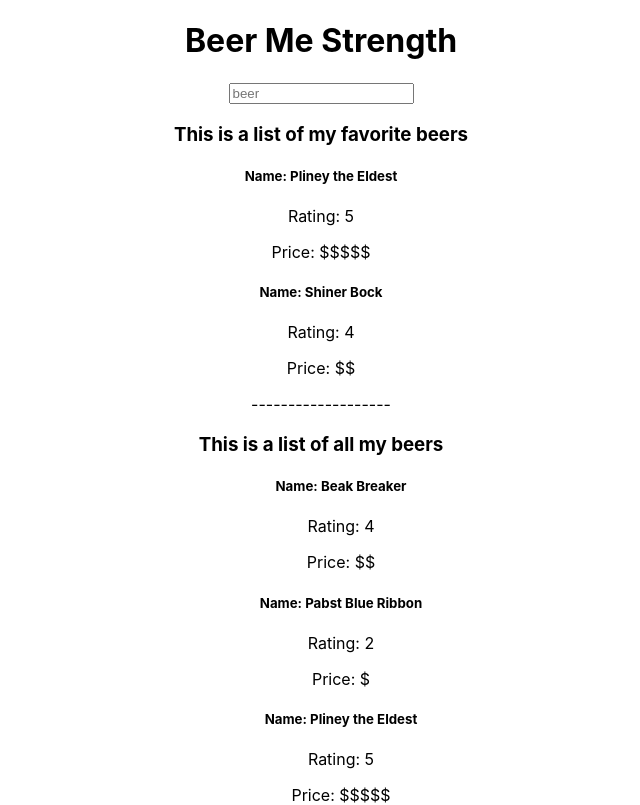
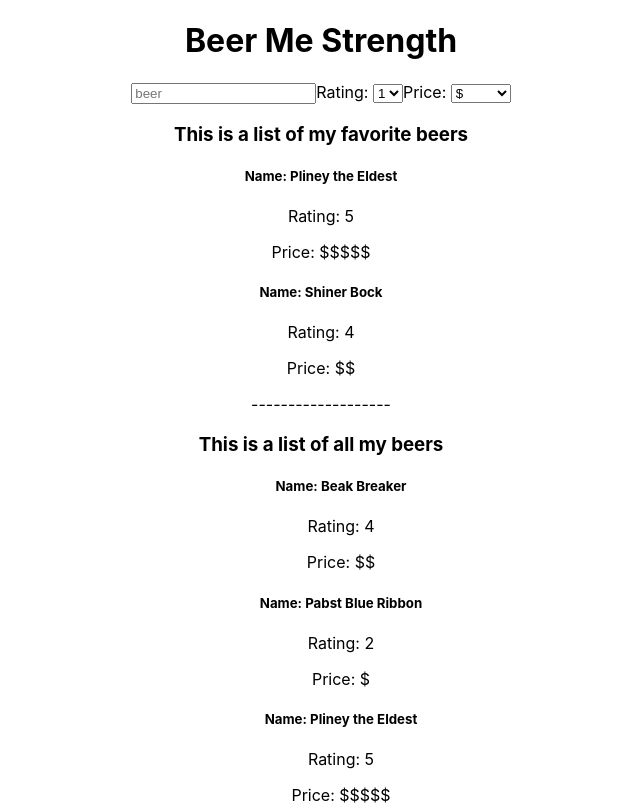
Before and after one commit to wjacobs71086/BeerMeStrength, a React (Create React App) app: page / in a window 1280 px wide. Shown: the top 805 px of the page, without its empty margins (319-959 px from the left). Built offline with nearby package versions, Linux system fonts and the light colour scheme.

Commit message:
working on the rating filter

```diff
--- a/src/App.js
+++ b/src/App.js
@@ -1,6 +1,6 @@
 import './App.css';
 import { FilteredSearch } from './components/FilteredSearch';
-import {useState,  useEffect} from 'react';
+import {useState} from 'react';
 import beerList from './demo_beer_data.js'
 import { MyBeers } from './components/MyBeers';
 import {Search} from './components/Search';
@@ -8,7 +8,7 @@
 
 function App() {
   const [beers, setBeers] = useState(beerList)
-  const [searching, setSearching] = useState('fav')
+  const [searching, setSearching] = useState({term: '', rating: null, price: null})
 
 const handleSearch = (term) => {
     return setSearching(term)
@@ -25,8 +25,6 @@
           handleSearch={handleSearch}
           // onChange={searchingForBeer}
         />
-
-
           <FilteredSearch
             filter={searching}
             beers={beers}/>
--- a/src/components/FilteredSearch.js
+++ b/src/components/FilteredSearch.js
@@ -1,5 +1,7 @@
 import React from 'react'
 import {Beer} from './Beer'
+
+
 
 export const FilteredSearch = (props) => {
 
@@ -10,8 +12,9 @@
   // filter through the beers list and return a new list that contains the filter from either the name, or by
 
   let filteredList = []
-  if (filter != 'fav' && filter.length > 0) {
-    filteredList = props.beers.filter(beer => beer.name.includes(props.filter) || beer.by.includes(props.filter))
+
+  if (filter != 'fav' && filter.term.length > 0) {
+    filteredList = props.beers.filter(beer => beer.name.toLowerCase().includes(props.filter.term) || beer.by.toLowerCase().includes(props.filter.term) || beer.rating >= props.filter.rating)
         return (
             <>
                 {filteredList.map(beer => {
--- a/src/components/Search.js
+++ b/src/components/Search.js
@@ -1,22 +1,54 @@
 import React, {useState, useEffect} from 'react'
 
+
+
+
+
+
+// This should be able to check the current state of all search aspects together and pass this into the handleSearch feature
+// EX: props.handleSearch({term:'', rating: 4, price:'$$'})
+
+
+
+
 export const Search = (props) => {
-    const [searchTerm, setSearchTerm] = useState("")
+    const [search, setSearch] = useState({term: '', rating: null, price: null})
 
     useEffect(() => {
-        props.handleSearch(searchTerm)
-      }, [searchTerm]);
-
+        props.handleSearch(search)
+      }, [search]);
 
     return (
         <div>
             <input
                 type='text'
                 defaultValue=''
-                onChange={(e) => {
-                    setSearchTerm(e.target.value)
-                }}
+                onChange={(e) => {setSearch({term:e.target.value, rating: null, price: null})}}
                 placeholder='beer'/>
+
+            <label>Rating: </label>
+            <select name="rating"
+                    value={search.rating}
+                    onChange={(e) => {
+                        console.log('this is the rating selected =>', search.rating)
+                        setSearch({term:e.target.value, rating: e.target.value, price: null})
+                    }}
+                    >
+                <option value="1">1</option>
+                <option value="2">2</option>
+                <option value="3">3</option>
+                <option value="4">4</option>
+                <option value="5">5</option>
+            </select>
+
+            <label>Price: </label>
+            <select name="price">
+                <option value="$">$</option>
+                <option value="$$">$$</option>
+                <option value="$$$">$$$</option>
+                <option value="$$$$">$$$$</option>
+                <option value="$$$$$">$$$$$</option>
+            </select>
         </div>
     )
 }
--- a/src/demo_beer_data.js
+++ b/src/demo_beer_data.js
@@ -3,7 +3,8 @@
     {id: 1, name: 'Beak Breaker', by: 'Pelican', type: 'IPA', abv: 9.0, rating: 4, price: '$$', fav: false},
     {id: 2, name: 'Pabst Blue Ribbon', by: 'Pabst', type: 'Pilsner', abv: 4.5, rating: 2, price: '$', fav: false},
     {id: 3, name: 'Pliney the Eldest', by: 'Pliney', type: 'IPA', abv: 7.5, rating: 5, price: '$$$$$', fav: true},
-    {id: 4, name: 'Shiner Bock', by: 'Shiner', type: 'Bock', abv: 5.5, rating: 4, price: '$$', fav: true}
+    {id: 4, name: 'Shiner Bock', by: 'Shiner', type: 'Bock', abv: 5.5, rating: 4, price: '$$', fav: true},
+    {id: 5, name: 'Batsquatch', by: 'Rogue', type: 'Hazy IPA', abv: 6.7, rating: 4, price: '$$', fav: false}
 ];
 
 export default beerList;
```
